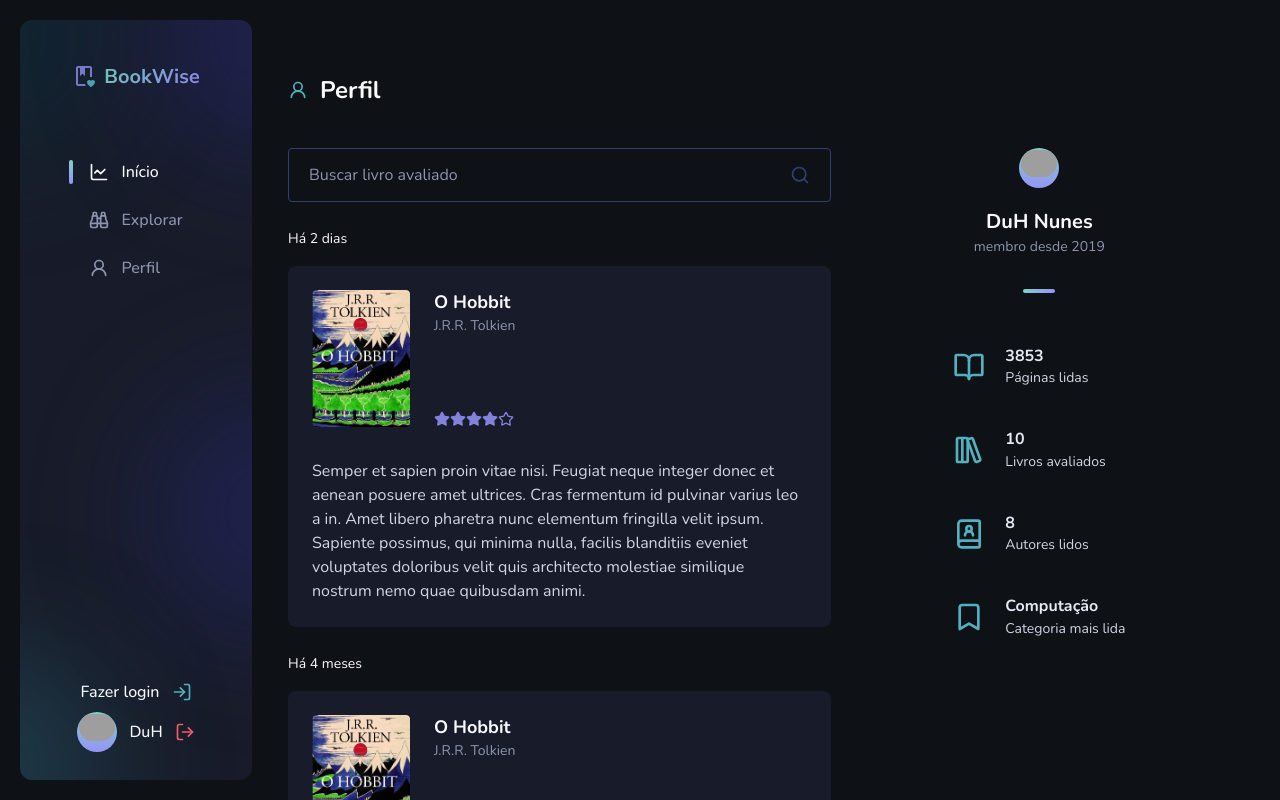
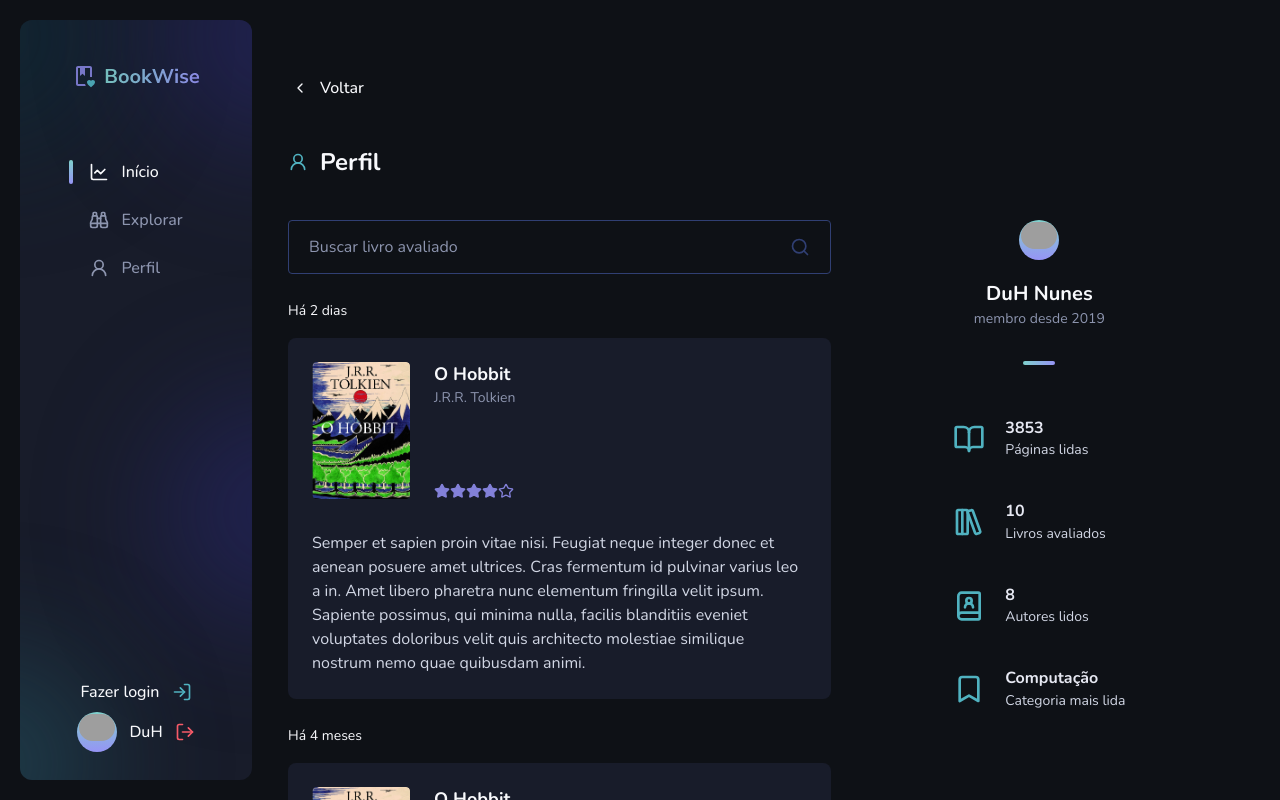
Before and after one commit to duhnunes/BookWise, a Next.js app: page /perfil in a window 1280 px wide. Shown: the top 800 px of the page. Built offline with nearby package versions, Linux system fonts and the light colour scheme; grey boxes are pictures that could not be loaded.

Commit message:
Add: Button back page to the visitor

```diff
--- a/src/app/perfil/page.tsx
+++ b/src/app/perfil/page.tsx
@@ -1,8 +1,16 @@
-import { Bookmark, BookOpen, BookUser, LibraryBig, User2 } from 'lucide-react'
+import {
+  Bookmark,
+  BookOpen,
+  BookUser,
+  ChevronLeft,
+  LibraryBig,
+  User2,
+} from 'lucide-react'
 import { Sidebar } from '../components/sidebar'
 import { Input } from '../components/ui/input'
 import { UserBookReview } from '../components/Cards/UserBootReview'
 import { Avatar } from '../components/avatar'
+import { Button } from '../components/ui/button'
 
 export default function Home() {
   return (
@@ -10,6 +18,10 @@ export default function Home() {
       <Sidebar />
 
       <section className="pr-24 flex flex-col pt-[72px] gap-10 ml-72">
+        <Button variant="link" size="link">
+          <ChevronLeft className="size-4 text-gray-100" />
+          Voltar
+        </Button>
         <h1 className="inline-flex items-center gap-3 text-gray-100 font-bold text-2xl">
           <User2 className="size-5 text-green-100" />
           Perfil
```
